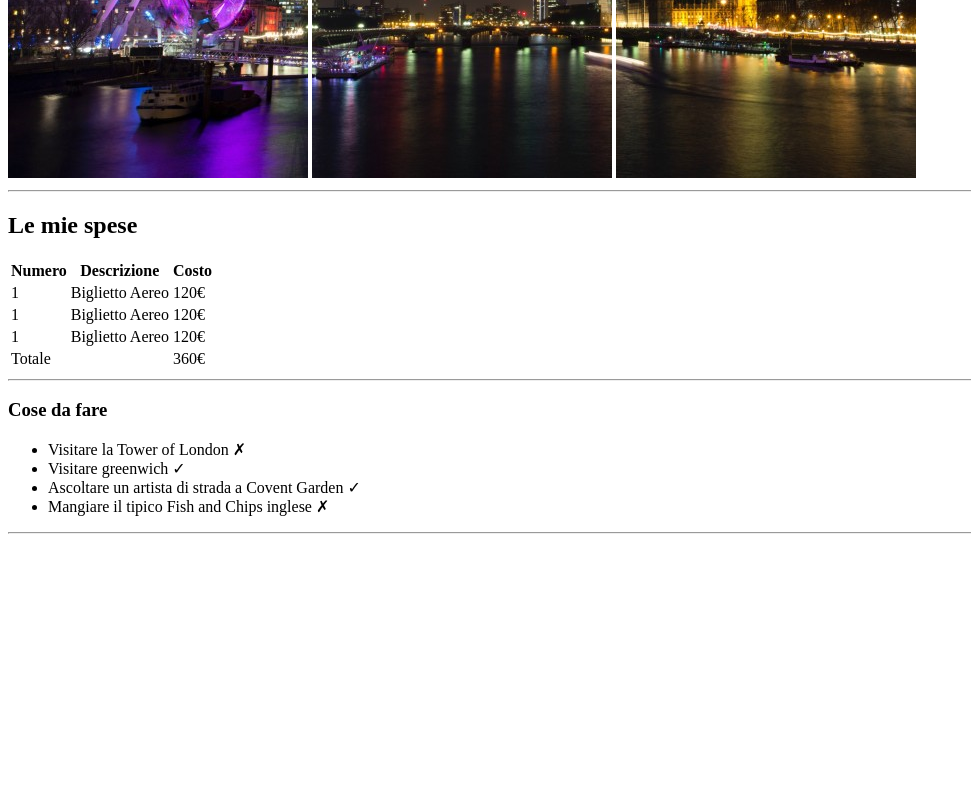
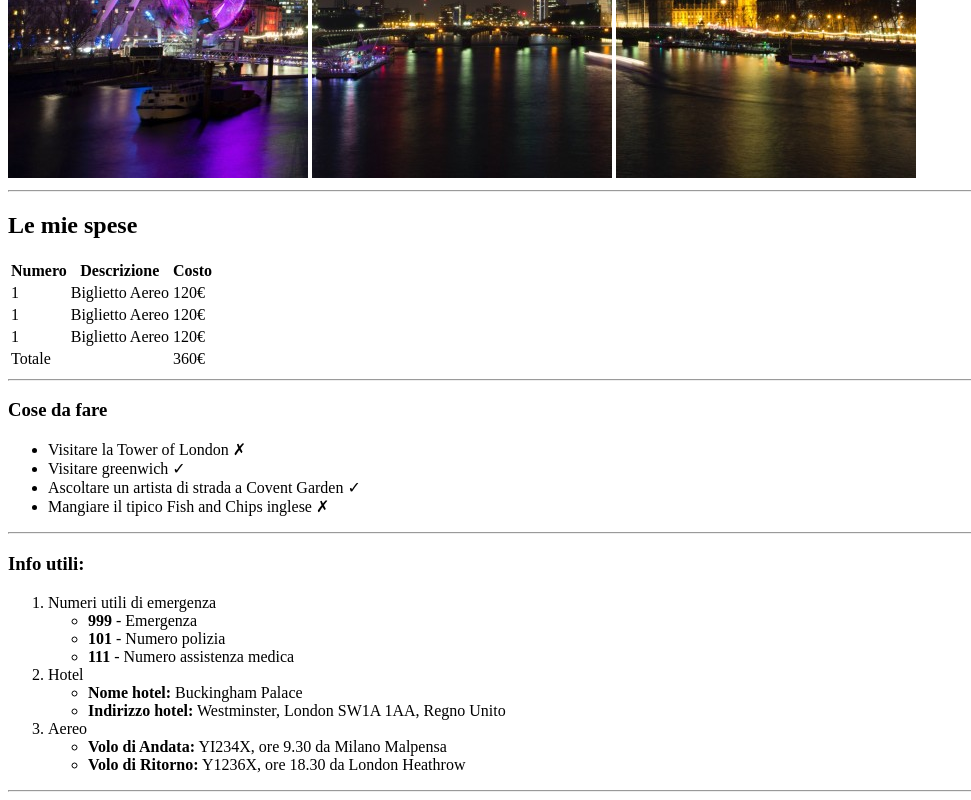
Before and after one commit to boolean-class-122/ex-html-london-trip, a plain HTML site: page index.html in a window 1280 px wide. Shown: the part 502-1302 px from the top of the page, without its empty margins (0-971 px from the left). Before the commit the page ends 1044 px from the top, so only its background shows below. Drawn offline with Linux system fonts and the light colour scheme.

Commit message:
feat: add section info utili

```diff
--- a/index.html
+++ b/index.html
@@ -66,6 +66,36 @@
             <hr>
         </section>
         <!-- /section cose da fare -->
+        <!-- section info utili -->
+        <section>
+            <h3>Info utili:</h3>
+            <ol>
+                <li>
+                    Numeri utili di emergenza
+                    <ul>
+                        <li><strong>999</strong> - Emergenza</li>
+                        <li><strong>101</strong> - Numero polizia</li>
+                        <li><strong>111</strong> - Numero assistenza medica</li>
+                    </ul>
+                </li>
+                <li>
+                    Hotel
+                    <ul>
+                        <li><strong>Nome hotel:</strong> Buckingham Palace</li>
+                        <li><strong>Indirizzo hotel:</strong> Westminster, London SW1A 1AA, Regno Unito</li>
+                    </ul>
+                </li>
+                <li>
+                    Aereo
+                    <ul>
+                        <li><strong>Volo di Andata:</strong> YI234X, ore 9.30 da Milano Malpensa</li>
+                        <li><strong>Volo di Ritorno:</strong> Y1236X, ore 18.30 da London Heathrow</li>
+                    </ul>
+                </li>
+            </ol>
+            <hr>
+        </section>
+        <!-- /section info utili -->
     </main>
 </body>
 </html>
```
